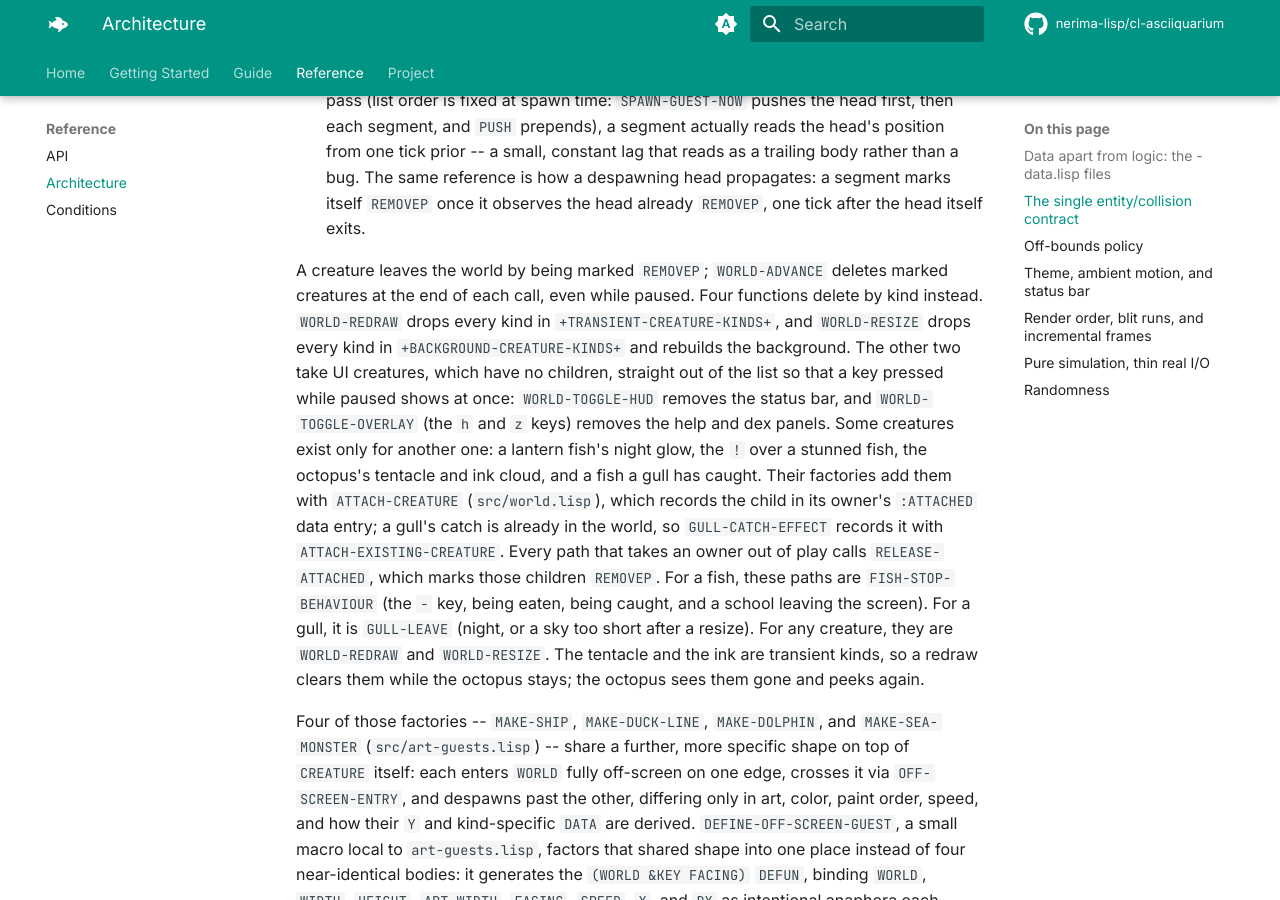
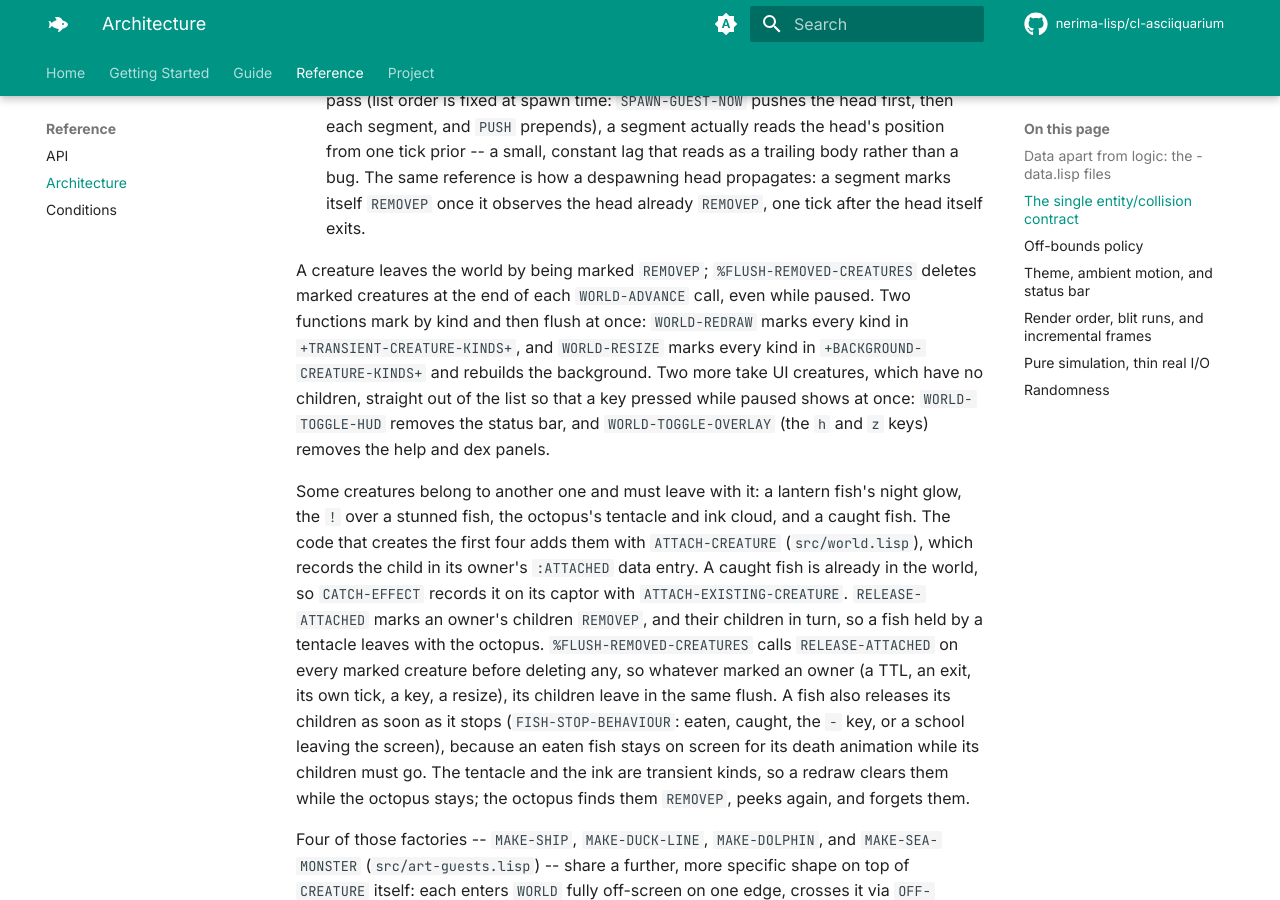
Before and after one commit to nerima-lisp/cl-asciiquarium, an MkDocs documentation site: the page built from docs/src/reference/architecture.md, in a window 1280 px wide and 900 px high, scrolled down 1889 px. Built offline with MkDocs 1.6.1 and Material for MkDocs 9.7.7, drawn with Linux system fonts in a browser that asks for light colours; comment, search, counter and statistics services are not loaded.

Commit message:
fix: take a caught fish out of play however its captor leaves
A caught fish left only through CAUGHT-FISH-TICK noticing its captor was
REMOVEP. Ticks do not run while paused, so a resize while paused dropped the
octopus and its tentacle but left the fish the tentacle held on screen until
the aquarium resumed. Gulls had the same bug and got their own fix
(GULL-LEAVE).

CATCH-EFFECT now attaches the fish to its captor, RELEASE-ATTACHED releases
children of released children, and %FLUSH-REMOVED-CREATURES releases the
children of every REMOVEP creature before deleting it; %DROP-CREATURE-KINDS
deletes through it. However a captor is marked, its fish leaves in the same
flush, paused or not. GULL-LEAVE, the extra attach in GULL-CATCH-EFFECT, and
CAUGHT-FISH-TICK's captor check are no longer needed and are removed.

```diff
--- a/docs/src/reference/architecture.md
+++ b/docs/src/reference/architecture.md
@@ -90,27 +90,32 @@ as new struct types:
   how a despawning head propagates: a segment marks itself `REMOVEP` once it
   observes the head already `REMOVEP`, one tick after the head itself exits.
 
-A creature leaves the world by being marked `REMOVEP`; `WORLD-ADVANCE` deletes
-marked creatures at the end of each call, even while paused. Four functions
-delete by kind instead. `WORLD-REDRAW` drops every kind in
-`+TRANSIENT-CREATURE-KINDS+`, and `WORLD-RESIZE` drops every kind in
-`+BACKGROUND-CREATURE-KINDS+` and rebuilds the background. The other two take
-UI creatures, which have no children, straight out of the list so that a key
-pressed while paused shows at once: `WORLD-TOGGLE-HUD` removes the status
-bar, and `WORLD-TOGGLE-OVERLAY` (the `h` and `z` keys) removes the help and
-dex panels. Some creatures exist
-only for another one: a lantern fish's night glow, the `!` over a stunned
-fish, the octopus's tentacle and ink cloud, and a fish a gull has caught.
-Their factories add them with `ATTACH-CREATURE` (`src/world.lisp`), which
-records the child in its owner's `:ATTACHED` data entry; a gull's catch is
-already in the world, so `GULL-CATCH-EFFECT` records it with
-`ATTACH-EXISTING-CREATURE`. Every path that takes an owner out of play calls
-`RELEASE-ATTACHED`, which marks those children `REMOVEP`. For a fish, these
-paths are `FISH-STOP-BEHAVIOUR` (the `-` key, being eaten, being caught, and a
-school leaving the screen). For a gull, it is `GULL-LEAVE` (night, or a sky
-too short after a resize). For any creature, they are `WORLD-REDRAW` and
-`WORLD-RESIZE`. The tentacle and the ink are transient kinds, so a redraw clears
-them while the octopus stays; the octopus sees them gone and peeks again.
+A creature leaves the world by being marked `REMOVEP`;
+`%FLUSH-REMOVED-CREATURES` deletes marked creatures at the end of each
+`WORLD-ADVANCE` call, even while paused. Two functions mark by kind and then
+flush at once: `WORLD-REDRAW` marks every kind in `+TRANSIENT-CREATURE-KINDS+`,
+and `WORLD-RESIZE` marks every kind in `+BACKGROUND-CREATURE-KINDS+` and
+rebuilds the background. Two more take UI creatures, which have no children,
+straight out of the list so that a key pressed while paused shows at once:
+`WORLD-TOGGLE-HUD` removes the status bar, and `WORLD-TOGGLE-OVERLAY` (the `h`
+and `z` keys) removes the help and dex panels.
+
+Some creatures belong to another one and must leave with it: a lantern fish's
+night glow, the `!` over a stunned fish, the octopus's tentacle and ink cloud,
+and a caught fish. The code that creates the first four adds them with
+`ATTACH-CREATURE` (`src/world.lisp`), which records the child in its owner's
+`:ATTACHED` data entry. A caught fish is already in the world, so
+`CATCH-EFFECT` records it on its captor with `ATTACH-EXISTING-CREATURE`.
+`RELEASE-ATTACHED` marks an owner's children `REMOVEP`, and their children in
+turn, so a fish held by a tentacle leaves with the octopus.
+`%FLUSH-REMOVED-CREATURES` calls `RELEASE-ATTACHED` on every marked creature
+before deleting any, so whatever marked an owner (a TTL, an exit, its own tick,
+a key, a resize), its children leave in the same flush. A fish also releases
+its children as soon as it stops (`FISH-STOP-BEHAVIOUR`: eaten, caught, the
+`-` key, or a school leaving the screen), because an eaten fish stays on screen
+for its death animation while its children must go. The tentacle and the ink
+are transient kinds, so a redraw clears them while the octopus stays; the
+octopus finds them `REMOVEP`, peeks again, and forgets them.
 
 Four of those factories -- `MAKE-SHIP`, `MAKE-DUCK-LINE`, `MAKE-DOLPHIN`, and
 `MAKE-SEA-MONSTER` (`src/art-guests.lisp`) -- share a further, more specific
```
Also changed, not shown: 8 other files.
